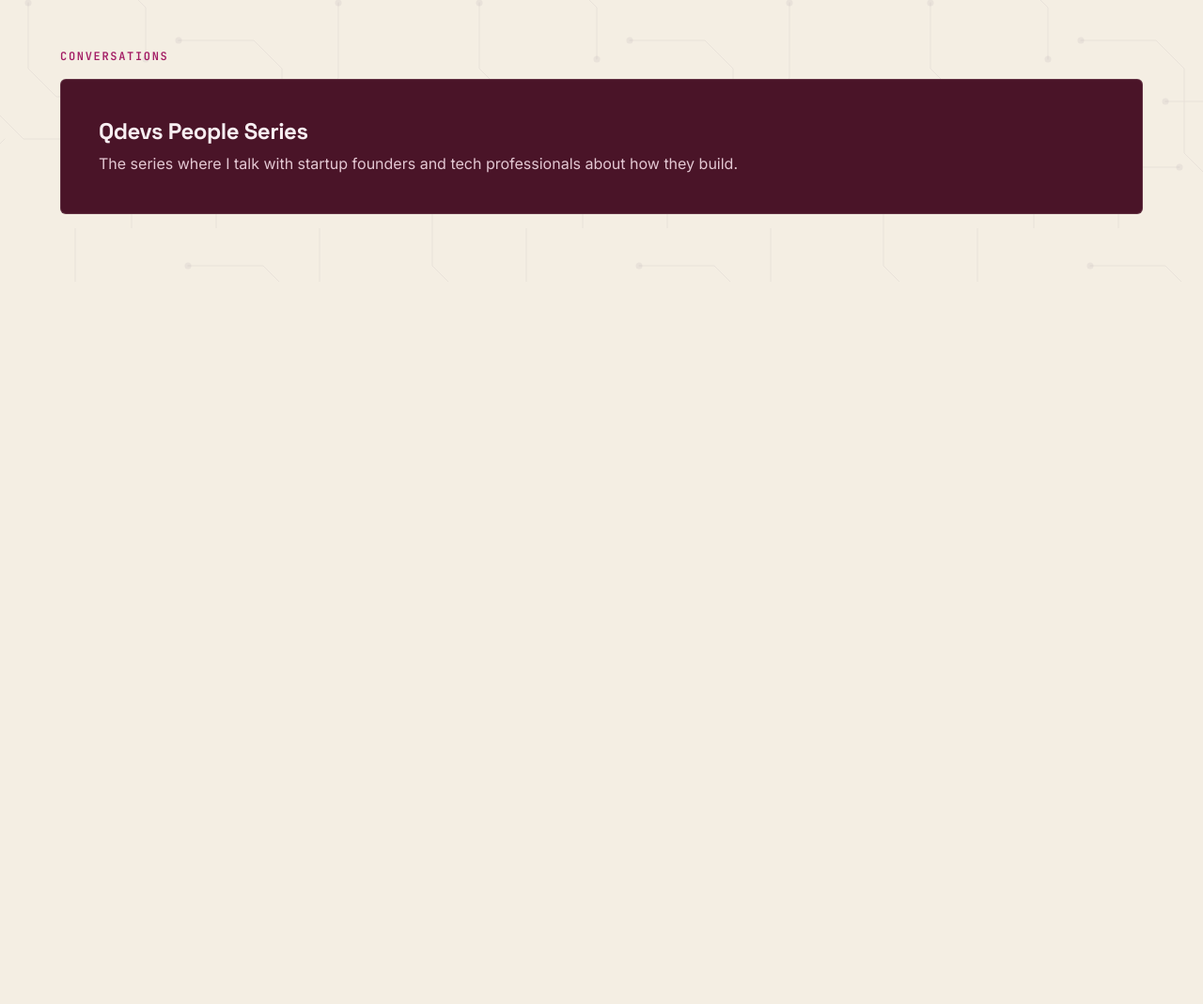
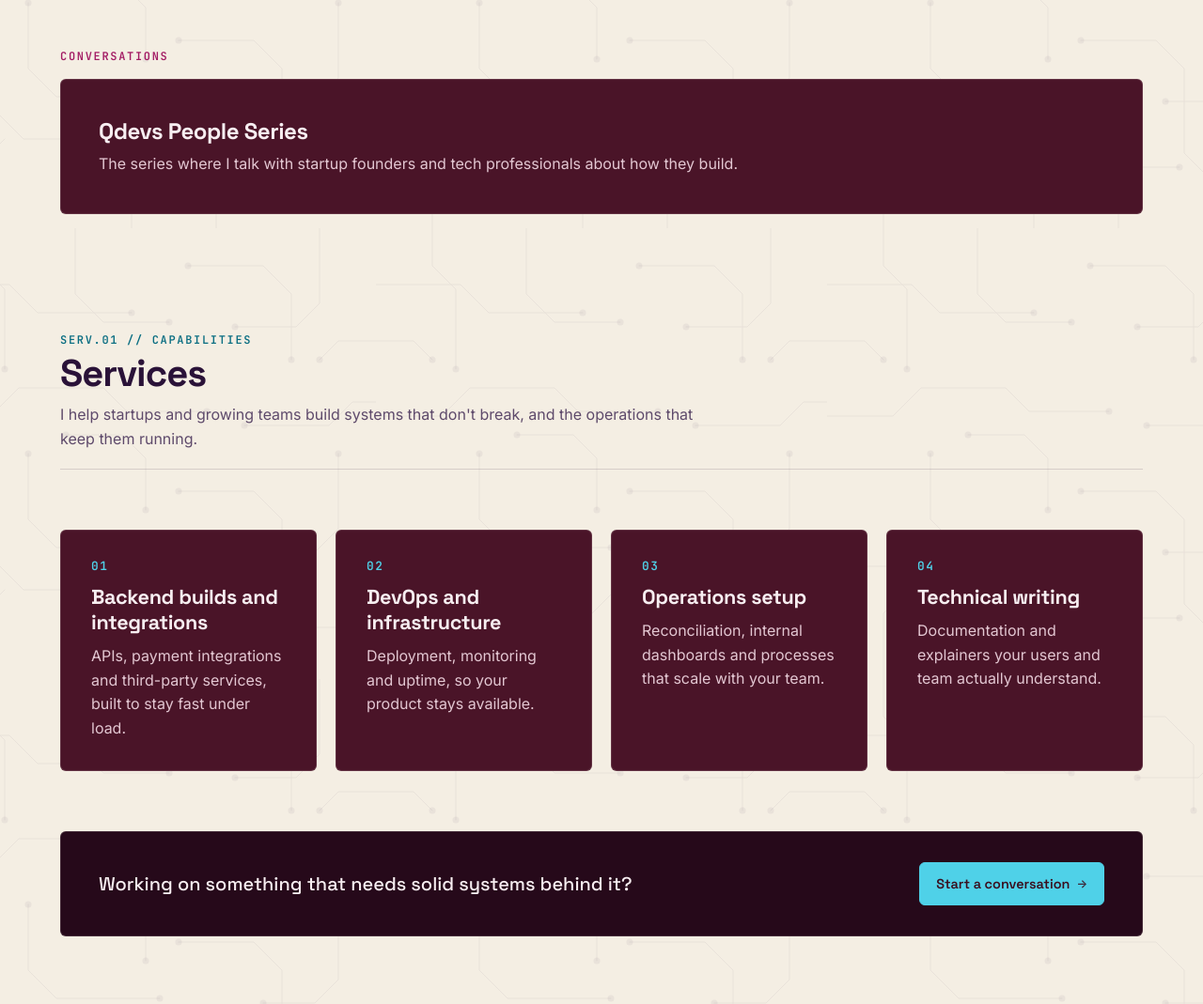
Before and after one commit to Pluri45/story_teller, a plain HTML site: page index.html in a window 1280 px wide. Shown: the part 4557-5626 px from the top of the page at 94% size. Before the commit the page ends 4857 px from the top, so only its background shows below. Drawn offline with Linux system fonts and the light colour scheme.

Commit message:
feat: add services section

```diff
--- /dev/null
+++ b/content/services.json
@@ -0,0 +1,32 @@
+{
+  "code": "SERV.01 // CAPABILITIES",
+  "title": "Services",
+  "intro": "I help startups and growing teams build systems that don't break, and the operations that keep them running.",
+  "items": [
+    {
+      "number": "01",
+      "title": "Backend builds and integrations",
+      "description": "APIs, payment integrations and third-party services, built to stay fast under load."
+    },
+    {
+      "number": "02",
+      "title": "DevOps and infrastructure",
+      "description": "Deployment, monitoring and uptime, so your product stays available."
+    },
+    {
+      "number": "03",
+      "title": "Operations setup",
+      "description": "Reconciliation, internal dashboards and processes that scale with your team."
+    },
+    {
+      "number": "04",
+      "title": "Technical writing",
+      "description": "Documentation and explainers your users and team actually understand."
+    }
+  ],
+  "cta": {
+    "text": "Working on something that needs solid systems behind it?",
+    "buttonLabel": "Start a conversation",
+    "buttonUrl": "#contact"
+  }
+}
--- a/css/styles.css
+++ b/css/styles.css
@@ -2036,6 +2036,142 @@ html[data-theme="light"] .writing {
 }
 
 /* =========================================================
+   5. SERVICES SECTION (MOBILE-FIRST)
+   ========================================================= */
+
+.services {
+  position: relative;
+  z-index: 2;
+  padding: 2.5rem 1.25rem 3.5rem;
+}
+
+.services__inner {
+  width: min(100%, 78rem);
+  margin: 0 auto;
+}
+
+/* 40px between blocks on phones, 64px on desktop */
+.services .section-header {
+  margin-bottom: 2.5rem;
+}
+
+.services__body {
+  display: flex;
+  flex-direction: column;
+  gap: 2.5rem;
+}
+
+/* 1 column on phones, 2 columns on tablets, 4 columns on wide screens */
+.services-grid {
+  display: grid;
+  grid-template-columns: minmax(0, 1fr);
+  gap: 1.25rem;
+}
+
+.service-card {
+  min-width: 0;
+  padding: 1.5rem;
+  background: var(--card-bg);
+  color: var(--card-text);
+  border: 1px solid var(--card-line);
+  border-radius: var(--radius);
+  overflow-wrap: anywhere;
+  display: flex;
+  flex-direction: column;
+  transition: border-color 0.2s ease, transform 0.2s ease;
+}
+
+.service-card:hover {
+  border-color: var(--accent);
+  transform: translateY(-2px);
+}
+
+.service-card__num {
+  font: 600 0.8rem/1 var(--font-mono);
+  letter-spacing: 0.12em;
+  color: var(--accent);
+  display: inline-block;
+  margin-bottom: 0.75rem;
+}
+
+.service-card__title {
+  margin: 0 0 0.65rem;
+  font: 700 clamp(1.15rem, 1.8vw, 1.35rem)/1.25 var(--font-display);
+  letter-spacing: -0.015em;
+  color: var(--card-text);
+}
+
+.service-card__desc {
+  margin: 0;
+  font: 400 1rem/1.6 var(--font-sans);
+  color: var(--card-muted);
+  flex: 1 1 auto;
+}
+
+/* Call to action */
+.services-cta {
+  background: var(--card-deep);
+  border: 1px solid var(--card-line);
+  border-radius: var(--radius);
+  padding: 1.5rem;
+  display: flex;
+  flex-direction: column;
+  gap: 1.25rem;
+  align-items: flex-start;
+}
+
+.services-cta__text {
+  margin: 0;
+  font: 500 clamp(1.05rem, 1.8vw, 1.25rem)/1.4 var(--font-display);
+  color: var(--card-text);
+  max-width: 38rem;
+}
+
+.services-cta__btn {
+  flex-shrink: 0;
+  min-height: 44px;
+}
+
+/* Tablet (2 columns) */
+@media (min-width: 640px) {
+  .services-grid {
+    grid-template-columns: repeat(2, minmax(0, 1fr));
+  }
+  .services-cta {
+    flex-direction: row;
+    justify-content: space-between;
+    align-items: center;
+    gap: 2rem;
+  }
+}
+
+/* Desktop scale-up: 40px card padding, 64px between blocks */
+@media (min-width: 769px) {
+  .services {
+    padding: 3.5rem clamp(1.5rem, 5vw, 4.5rem) 4.5rem;
+  }
+  .services .section-header {
+    margin-bottom: 4rem;
+  }
+  .services__body {
+    gap: 4rem;
+  }
+  .service-card {
+    padding: 2rem;
+  }
+  .services-cta {
+    padding: 2rem 2.5rem;
+  }
+}
+
+/* Wide screens (4 columns if they fit comfortably) */
+@media (min-width: 1100px) {
+  .services-grid {
+    grid-template-columns: repeat(4, minmax(0, 1fr));
+  }
+}
+
+/* =========================================================
    REDUCED MOTION
    ========================================================= */
 
@@ -2047,6 +2183,7 @@ html[data-theme="light"] .writing {
     scroll-behavior: auto !important;
   }
   .post-card:hover,
+  .service-card:hover,
   .btn:hover {
     transform: none !important;
   }
--- a/index.html
+++ b/index.html
@@ -224,10 +224,38 @@
         </div>
       </div>
     </section>
+
+    <!-- ============ 5. SERVICES ============ -->
+    <section class="services" id="services" aria-labelledby="services-heading">
+      <div class="services__inner">
+        <header class="section-header">
+          <div class="section-header__meta">
+            <span class="section-header__code" id="services-code">SERV.01 // CAPABILITIES</span>
+          </div>
+          <h2 class="section-header__title" id="services-heading">Services</h2>
+          <p class="section-header__sub" id="services-intro">
+            I help startups and growing teams build systems that don't break, and the operations that keep them running.
+          </p>
+        </header>
+
+        <div class="services__body" id="services-body">
+          <div class="services-cta">
+            <p class="services-cta__text">Working on something that needs solid systems behind it?</p>
+            <a href="#contact" class="btn btn--primary services-cta__btn">
+              Start a conversation <span class="btn__arrow" aria-hidden="true">→</span>
+            </a>
+          </div>
+        </div>
+      </div>
+    </section>
+
+    <!-- Contact anchor for future section -->
+    <div id="contact" tabindex="-1"></div>
   </main>
 
   <script src="js/main.js" defer></script>
   <script src="js/sections.js" defer></script>
   <script src="js/writing.js" defer></script>
+  <script src="js/services.js" defer></script>
 </body>
 </html>
--- /dev/null
+++ b/js/services.js
@@ -0,0 +1,69 @@
+/* =========================================================
+   services.js: builds the Services section from content/services.json.
+   If the file fails to load, fallback content in index.html stays.
+   ========================================================= */
+(function () {
+  "use strict";
+
+  if (!window.Site) return;
+  var el = Site.el;
+
+  function renderServices(data) {
+    var codeEl = document.getElementById("services-code");
+    var headingEl = document.getElementById("services-heading");
+    var introEl = document.getElementById("services-intro");
+    var body = document.getElementById("services-body");
+    if (!body || !data) return;
+
+    if (codeEl && data.code) codeEl.textContent = data.code;
+    if (headingEl && data.title) headingEl.textContent = data.title;
+    if (introEl && data.intro) introEl.textContent = data.intro;
+
+    body.innerHTML = "";
+
+    // Four service cards (no icons)
+    var grid = el("div", { class: "services-grid" });
+    (data.items || []).forEach(function (item) {
+      grid.appendChild(el("article", { class: "service-card" }, [
+        el("span", { class: "service-card__num", text: item.number, "aria-hidden": "true" }),
+        el("h3", { class: "service-card__title", text: item.title }),
+        el("p", { class: "service-card__desc", text: item.description })
+      ]));
+    });
+    body.appendChild(grid);
+
+    // Call to action block under cards
+    if (data.cta) {
+      var ctaBtn = el("a", {
+        href: data.cta.buttonUrl || "#contact",
+        class: "btn btn--primary services-cta__btn"
+      }, [
+        data.cta.buttonLabel || "Start a conversation",
+        el("span", { class: "btn__arrow", "aria-hidden": "true", text: "→" })
+      ]);
+
+      ctaBtn.addEventListener("click", function (e) {
+        var href = ctaBtn.getAttribute("href");
+        if (href && href.startsWith("#")) {
+          var target = document.querySelector(href);
+          if (target) {
+            e.preventDefault();
+            target.scrollIntoView({ behavior: Site.reducedMotion ? "auto" : "smooth" });
+            try { history.pushState(null, "", href); } catch (err) {}
+          }
+        }
+      });
+
+      body.appendChild(el("div", { class: "services-cta" }, [
+        el("p", { class: "services-cta__text", text: data.cta.text }),
+        ctaBtn
+      ]));
+    }
+  }
+
+  Site.loadJSON("services")
+    .then(renderServices)
+    .catch(function (err) {
+      console.error(err);
+    });
+})();
```
